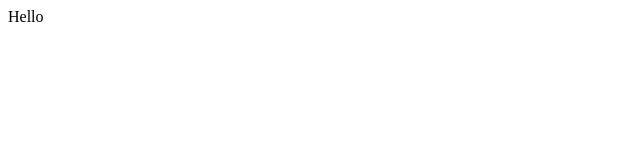
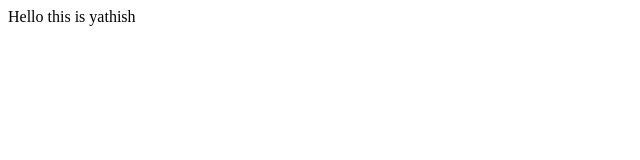
Before and after one commit to yathishb-zz/test, a plain HTML site: page iisstart.htm in a window 1280 px wide. Shown: the whole page, without its empty margins (0-640 px from the left). Drawn offline with Linux system fonts and the light colour scheme.

Commit message:
Update iisstart.htm

```diff
--- a/iisstart.htm
+++ b/iisstart.htm
@@ -1,5 +1,5 @@
 <html>
 <body>
-Hello
+Hello this is yathish
 </body>
 </html>
```
